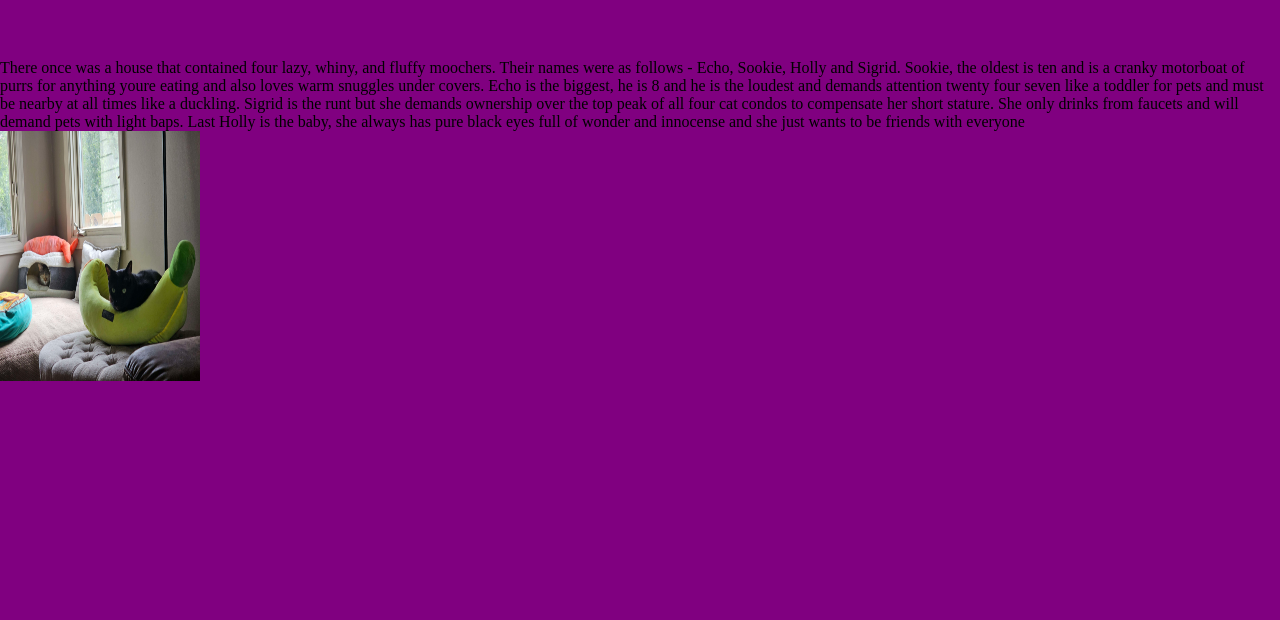
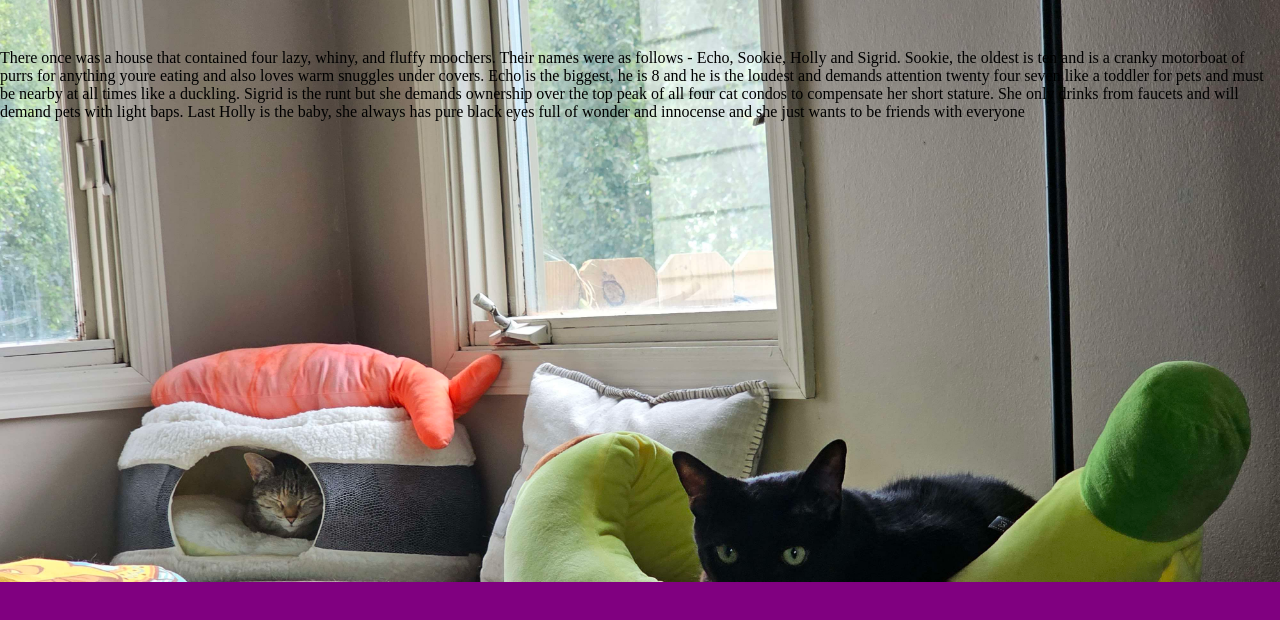
Before and after one commit to Pixie-Dust93/final, a plain HTML site: page index.html in a window 1280 px wide. Shown: the part 180-800 px from the top of the page. Drawn offline with Linux system fonts and the light colour scheme.

Commit message:
wallscroll

```diff
--- a/index.html
+++ b/index.html
@@ -15,11 +15,12 @@
         <li><a href="facts.html">facts</a></li>
         <li><a href="family.html">family</a></li>
       </ul>
-    </nav>
+    </nav> <article class="banna">
     <h1 class="spacing">
       Welcome to My Kitty Pages
       </h1>
     <header></header>
+
     <div>
       <p>
         There once was a house that contained four lazy, whiny, and fluffy
@@ -35,8 +36,8 @@
         and she just wants to be friends with everyone
     </p>
         </div>
-  <img src="asset/banna.jpg" alt="cat bed">
 
+    </article>
     <footer></footer>
   </body>
 </html>
--- a/main.css
+++ b/main.css
@@ -98,3 +98,11 @@ a:link {
     color: blue;
 
   }
+
+  .banna {
+
+    background-image: url(asset/banna.jpg);
+background-size: cover;
+background-repeat: no-repeat;
+min-height: 80vh;
+  }
```
